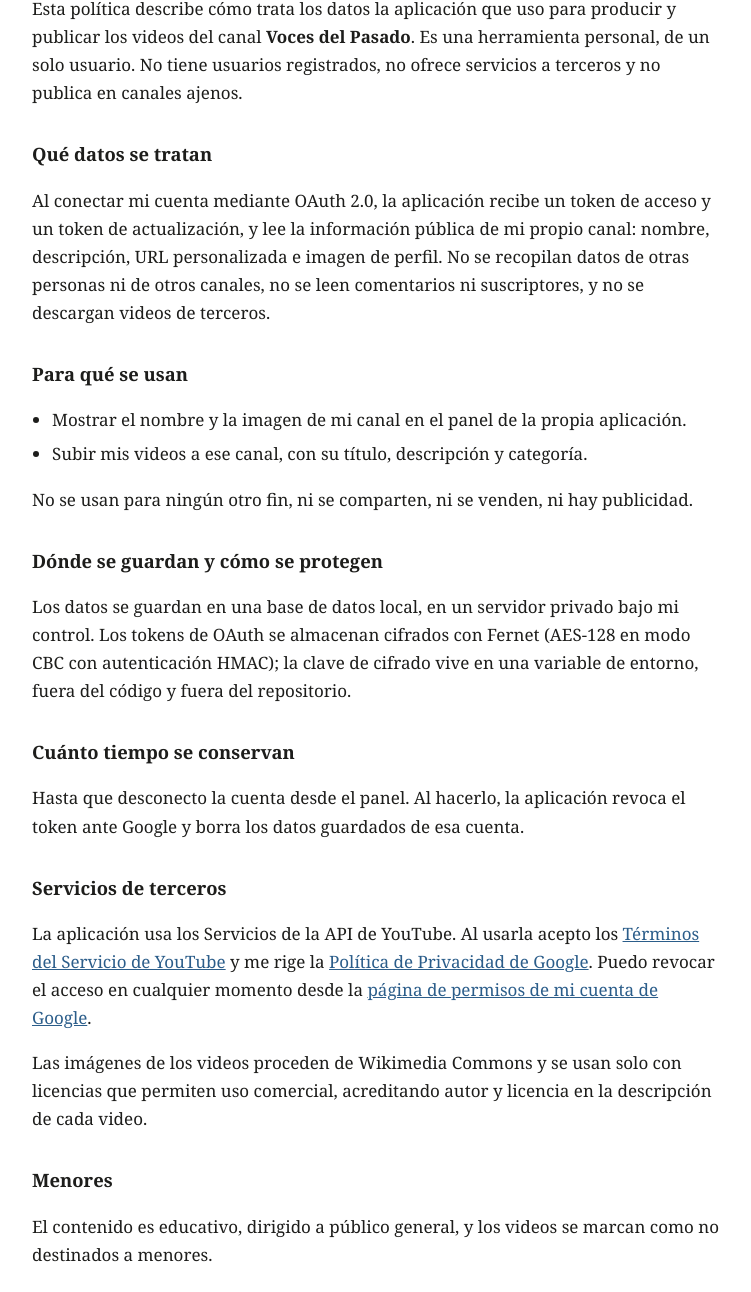
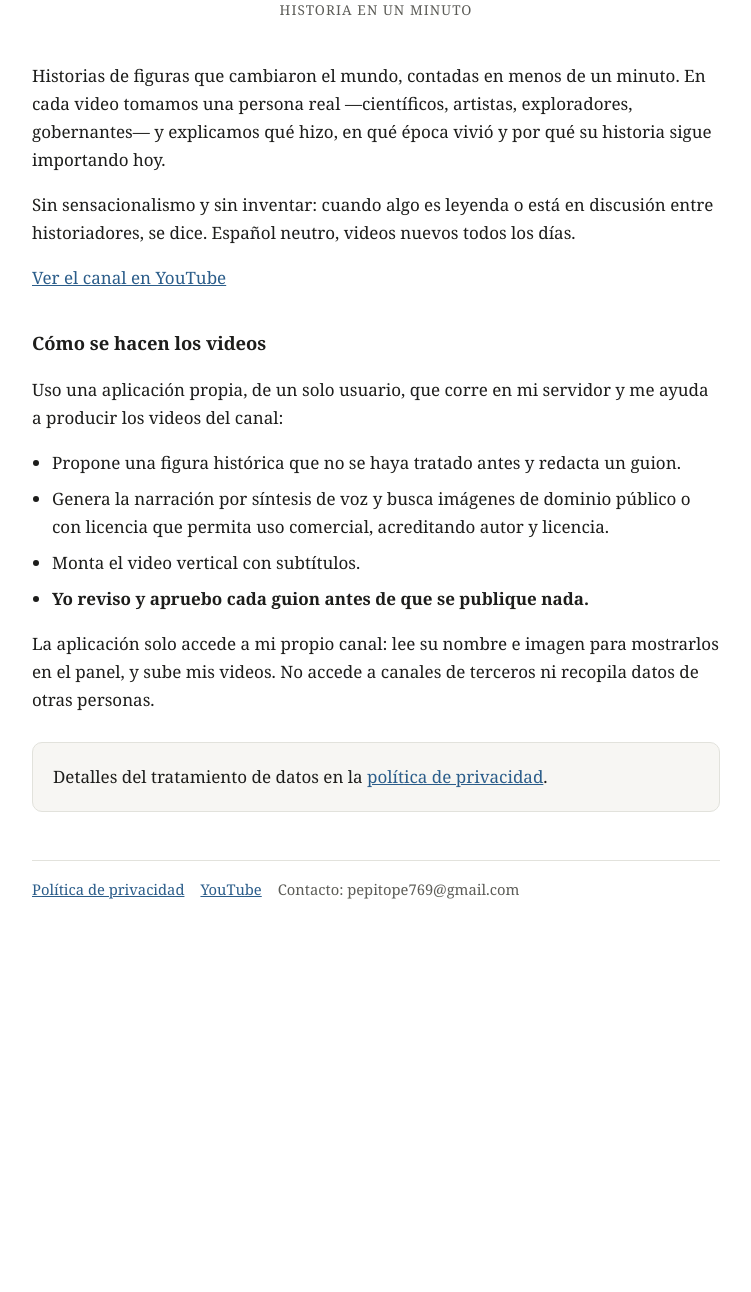
Before and after one commit to Javi1f/voces-del-pasado, a plain HTML site: page index.html in a window 1280 px wide. Shown: the part 135-1427 px from the top of the page, without its empty margins (264-1015 px from the left). After the commit the page ends 1100 px from the top, so only its background shows below. Drawn offline with Linux system fonts and the light colour scheme.

Commit message:
Add files via upload

```diff
--- a/index.html
+++ b/index.html
@@ -3,19 +3,22 @@
 <head>
 <meta charset="utf-8">
 <meta name="viewport" content="width=device-width, initial-scale=1">
-<title>Política de privacidad · Voces del Pasado</title>
+<title>Voces del Pasado</title>
+<meta name="description" content="Historias de figuras que cambiaron el mundo, contadas en menos de un minuto.">
 <style>
   :root {
     --fondo: #ffffff;
+    --superficie: #f7f6f3;
     --texto: #1d1d1b;
     --suave: #5c5c57;
     --borde: #e2e2dc;
     --acento: #2b5d8a;
+    --oro: #9a7b16;
   }
   @media (prefers-color-scheme: dark) {
     :root {
-      --fondo: #161615; --texto: #ececea; --suave: #a8a8a1;
-      --borde: #34342f; --acento: #86b4dd;
+      --fondo: #12100e; --superficie: #1f1c19; --texto: #ececea;
+      --suave: #a8a8a1; --borde: #34342f; --acento: #86b4dd; --oro: #c9a227;
     }
   }
   * { box-sizing: border-box; }
@@ -23,90 +26,78 @@
     margin: 0; background: var(--fondo); color: var(--texto);
     font: 17px/1.65 Georgia, "Times New Roman", serif;
   }
-  main { max-width: 720px; margin: 0 auto; padding: 32px 16px 64px; }
-  h1 { font-size: 1.7rem; line-height: 1.25; margin-bottom: 4px; }
-  h2 { font-size: 1.15rem; margin-top: 32px; }
-  .fecha { color: var(--suave); font-size: .95rem; margin-top: 0; }
+  main { max-width: 720px; margin: 0 auto; padding: 48px 16px 64px; }
+  header { text-align: center; margin-bottom: 40px; }
+  .filete { width: 120px; height: 3px; background: var(--oro); margin: 0 auto 20px; }
+  h1 { font-size: 2.1rem; margin: 0 0 8px; }
+  .lema { color: var(--suave); letter-spacing: .08em; text-transform: uppercase; font-size: .85rem; margin: 0; }
+  h2 { font-size: 1.15rem; margin-top: 36px; }
   a { color: var(--acento); }
   ul { padding-left: 20px; }
-  li { margin-bottom: 6px; }
+  li { margin-bottom: 8px; }
+  .tarjeta {
+    background: var(--superficie); border: 1px solid var(--borde);
+    border-radius: 10px; padding: 20px; margin-top: 28px;
+  }
   footer {
-    margin-top: 40px; padding-top: 16px;
-    border-top: 1px solid var(--borde); color: var(--suave); font-size: .92rem;
+    margin-top: 48px; padding-top: 16px; border-top: 1px solid var(--borde);
+    color: var(--suave); font-size: .92rem; display: flex; flex-wrap: wrap; gap: 16px;
   }
 </style>
 </head>
 <body>
 <main>
-  <h1>Política de privacidad</h1>
-  <p class="fecha">Voces del Pasado · Última actualización: 21 de septiembre de 2026</p>
+  <header>
+    <div class="filete"></div>
+    <h1>Voces del Pasado</h1>
+    <p class="lema">Historia en un minuto</p>
+  </header>
 
   <p>
-    Esta política describe cómo trata los datos la aplicación que uso para producir y
-    publicar los videos del canal <strong>Voces del Pasado</strong>. Es una herramienta
-    personal, de un solo usuario. No tiene usuarios registrados, no ofrece servicios a
-    terceros y no publica en canales ajenos.
+    Historias de figuras que cambiaron el mundo, contadas en menos de un minuto.
+    En cada video tomamos una persona real —científicos, artistas, exploradores,
+    gobernantes— y explicamos qué hizo, en qué época vivió y por qué su historia
+    sigue importando hoy.
+  </p>
+  <p>
+    Sin sensacionalismo y sin inventar: cuando algo es leyenda o está en discusión
+    entre historiadores, se dice. Español neutro, videos nuevos todos los días.
   </p>
 
-  <h2>Qué datos se tratan</h2>
   <p>
-    Al conectar mi cuenta mediante OAuth 2.0, la aplicación recibe un token de acceso y un
-    token de actualización, y lee la información pública de mi propio canal: nombre,
-    descripción, URL personalizada e imagen de perfil. No se recopilan datos de otras
-    personas ni de otros canales, no se leen comentarios ni suscriptores, y no se descargan
-    videos de terceros.
+    <a href="https://www.youtube.com/@voces.pasado">Ver el canal en YouTube</a>
   </p>
 
-  <h2>Para qué se usan</h2>
+  <h2>Cómo se hacen los videos</h2>
+  <p>
+    Uso una aplicación propia, de un solo usuario, que corre en mi servidor y me
+    ayuda a producir los videos del canal:
+  </p>
   <ul>
-    <li>Mostrar el nombre y la imagen de mi canal en el panel de la propia aplicación.</li>
-    <li>Subir mis videos a ese canal, con su título, descripción y categoría.</li>
+    <li>Propone una figura histórica que no se haya tratado antes y redacta un guion.</li>
+    <li>Genera la narración por síntesis de voz y busca imágenes de dominio público
+        o con licencia que permita uso comercial, acreditando autor y licencia.</li>
+    <li>Monta el video vertical con subtítulos.</li>
+    <li><strong>Yo reviso y apruebo cada guion antes de que se publique nada.</strong></li>
   </ul>
-  <p>No se usan para ningún otro fin, ni se comparten, ni se venden, ni hay publicidad.</p>
-
-  <h2>Dónde se guardan y cómo se protegen</h2>
   <p>
-    Los datos se guardan en una base de datos local, en un servidor privado bajo mi control.
-    Los tokens de OAuth se almacenan cifrados con Fernet (AES-128 en modo CBC con
-    autenticación HMAC); la clave de cifrado vive en una variable de entorno, fuera del
-    código y fuera del repositorio.
+    La aplicación solo accede a mi propio canal: lee su nombre e imagen para
+    mostrarlos en el panel, y sube mis videos. No accede a canales de terceros ni
+    recopila datos de otras personas.
   </p>
 
-  <h2>Cuánto tiempo se conservan</h2>
-  <p>
-    Hasta que desconecto la cuenta desde el panel. Al hacerlo, la aplicación revoca el token
-    ante Google y borra los datos guardados de esa cuenta.
-  </p>
+  <div class="tarjeta">
+    <p style="margin:0">
+      Detalles del tratamiento de datos en la
+      <a href="privacidad.html">política de privacidad</a>.
+    </p>
+  </div>
 
-  <h2>Servicios de terceros</h2>
-  <p>
-    La aplicación usa los Servicios de la API de YouTube. Al usarla acepto los
-    <a href="https://www.youtube.com/t/terms">Términos del Servicio de YouTube</a> y me
-    rige la <a href="https://policies.google.com/privacy">Política de Privacidad de Google</a>.
-    Puedo revocar el acceso en cualquier momento desde la
-    <a href="https://myaccount.google.com/permissions">página de permisos de mi cuenta de
-    Google</a>.
-  </p>
-  <p>
-    Las imágenes de los videos proceden de Wikimedia Commons y se usan solo con licencias
-    que permiten uso comercial, acreditando autor y licencia en la descripción de cada video.
-  </p>
-
-  <h2>Menores</h2>
-  <p>
-    El contenido es educativo, dirigido a público general, y los videos se marcan como no
-    destinados a menores.
-  </p>
-
-  <h2>Cambios</h2>
-  <p>
-    Si esta política cambia, se actualizará esta misma página con una nueva fecha.
-  </p>
-
-  <h2>Contacto</h2>
-  <p>pepitope769@gmail.com</p>
-
-  <footer>Voces del Pasado</footer>
+  <footer>
+    <a href="privacidad.html">Política de privacidad</a>
+    <a href="https://www.youtube.com/@voces.pasado">YouTube</a>
+    <span>Contacto: pepitope769@gmail.com</span>
+  </footer>
 </main>
 </body>
 </html>
```
